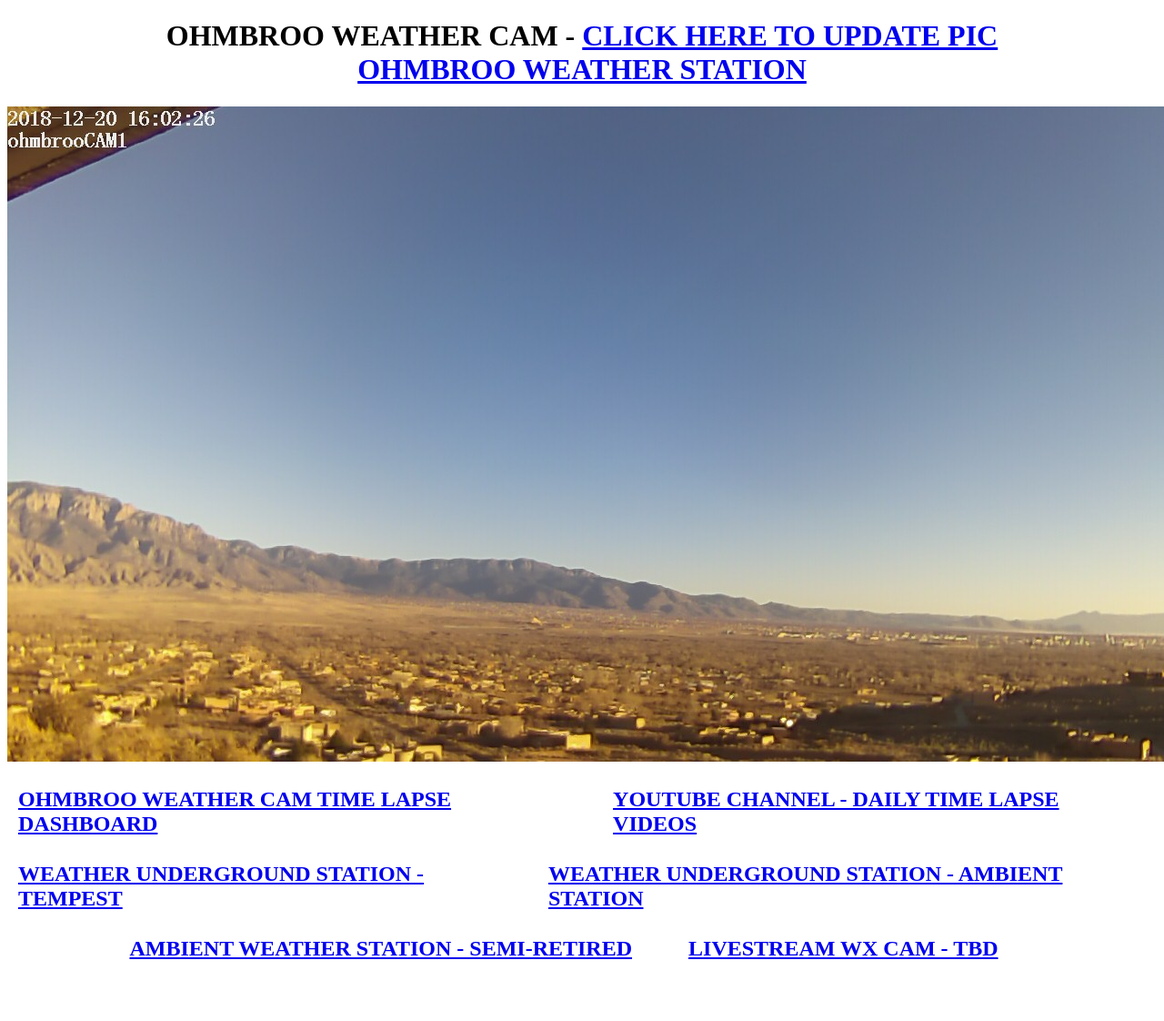
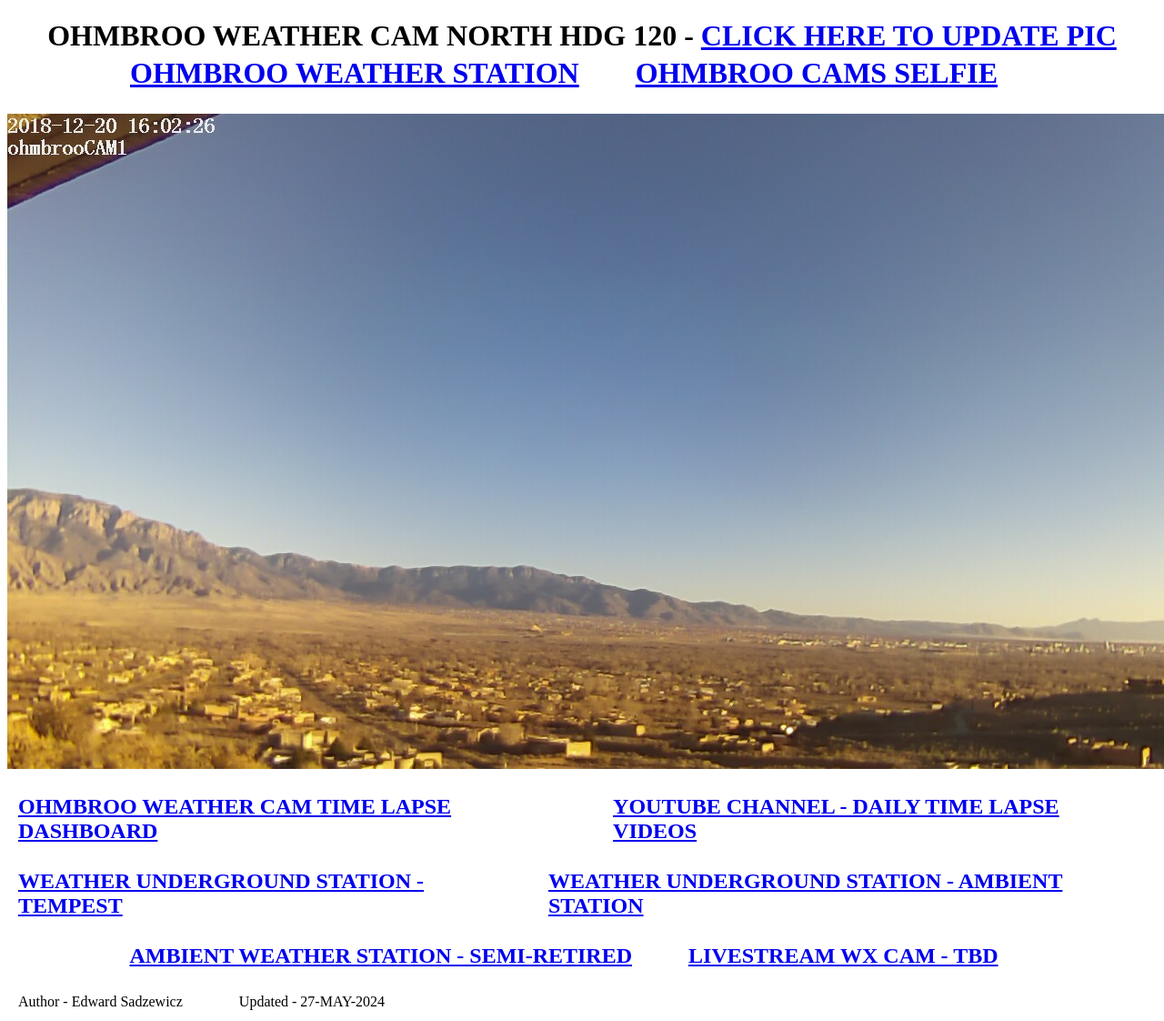
Before and after one commit to ohmbroo/ohmbroo, a PHP site: page / in a window 1280 px wide. Shown: the whole page at 91% size. Before the commit the page ends 1054 px from the top, so only its background shows below. Run offline with PHP 8.4, Linux system fonts and the light colour scheme.

Commit message:
Adding cams selfie and footer on main page

```diff
--- a/index.php
+++ b/index.php
@@ -60,9 +60,15 @@ and open the template in the editor.
     <header>
   <!-- This did nothing   <div class="row-1">  -->
 
-    <h1><center><a class="logo" >OHMBROO WEATHER CAM - <a href="index.php">CLICK HERE TO UPDATE PIC</a></center>
-        <center><a class="logo" target="_blank" rel="noopener noreferrer"
-                   href="https://tempestwx.com/station/81383/">OHMBROO WEATHER STATION</a></center>
+    <h1><center><a class="logo" >OHMBROO WEATHER CAM NORTH HDG 120 - <a href="index.php">CLICK HERE TO UPDATE PIC</a></center>
+      <center><table>
+        <td><a class="logo" target="_blank" rel="noopener noreferrer"
+                href="https://tempestwx.com/station/81383/">OHMBROO WEATHER STATION</a></td>
+                <td><a class=""logo" target="_blank" rel="noopener noreferrer"
+                href="./snapshot/2024-10-20-CamsSelfie1.jpg">OHMBROO CAMS SELFIE</a></td>
+                <!-- src="snapshot/2024-10-20-CamsSelfie1.jpg" -->
+      </table></center>
+
     </h1>
 
 
@@ -112,5 +118,25 @@ and open the template in the editor.
              -->
       </h2>
   </body>
+ <table>
+
+
+        <tfoot align="center">
+            <tr>
+                <td>Author - Edward Sadzewicz</td>
+                <td>Updated - 27-MAY-2024</td>
+
+            </tr>
+        </tfoot>
+    </table>
+  <!--<tfoot align="right">
+     <p>Author: Edward Sadzewicz - Updated 27-MAY-2024</p>
+  </tfoot>
+  <!--
+  <footer>
+  <p>Author: Edward Sadzewicz - Updated 27-MAY-2024</p>
+  <!--<p><a href="mailto:hege@example.com">hege@example.com</a></p>
+</footer>
+-->
   </header>
 </html>
```
Also changed, not shown: snapshot/2024-10-20-CamsSelfie1.jpg (added).
